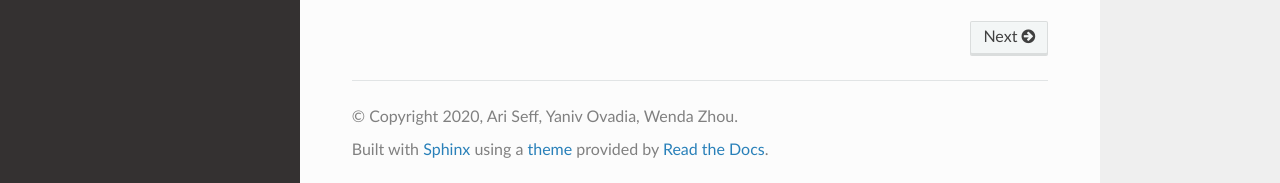
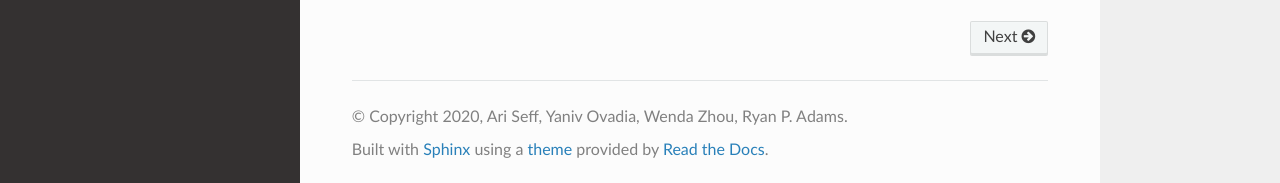
Before and after one commit to PrincetonLIPS/SketchGraphs, a Sphinx documentation site: the page built from docs/index.rst, in a window 1280 px wide and 900 px high, scrolled down 717 px. Shown: the part 714-897 px from the top of the window. Built offline with Sphinx 7.4.7 and the Read the Docs theme 2.0.0, drawn with Linux system fonts in a browser that asks for light colours.

Commit message:
Fix copyright in docs/conf.py.

```diff
--- a/docs/conf.py
+++ b/docs/conf.py
@@ -18,8 +18,8 @@ sys.path.insert(0, os.path.abspath('../'))
 # -- Project information -----------------------------------------------------
 
 project = 'SketchGraphs'
-copyright = '2020, Ari Seff, Yaniv Ovadia, Wenda Zhou'
-author = 'Ari Seff, Yaniv Ovadia, Wenda Zhou'
+copyright = '2020, Ari Seff, Yaniv Ovadia, Wenda Zhou, Ryan P. Adams'
+author = 'Ari Seff, Yaniv Ovadia, Wenda Zhou, Ryan P. Adams'
 
 
 # -- General configuration ---------------------------------------------------
```
